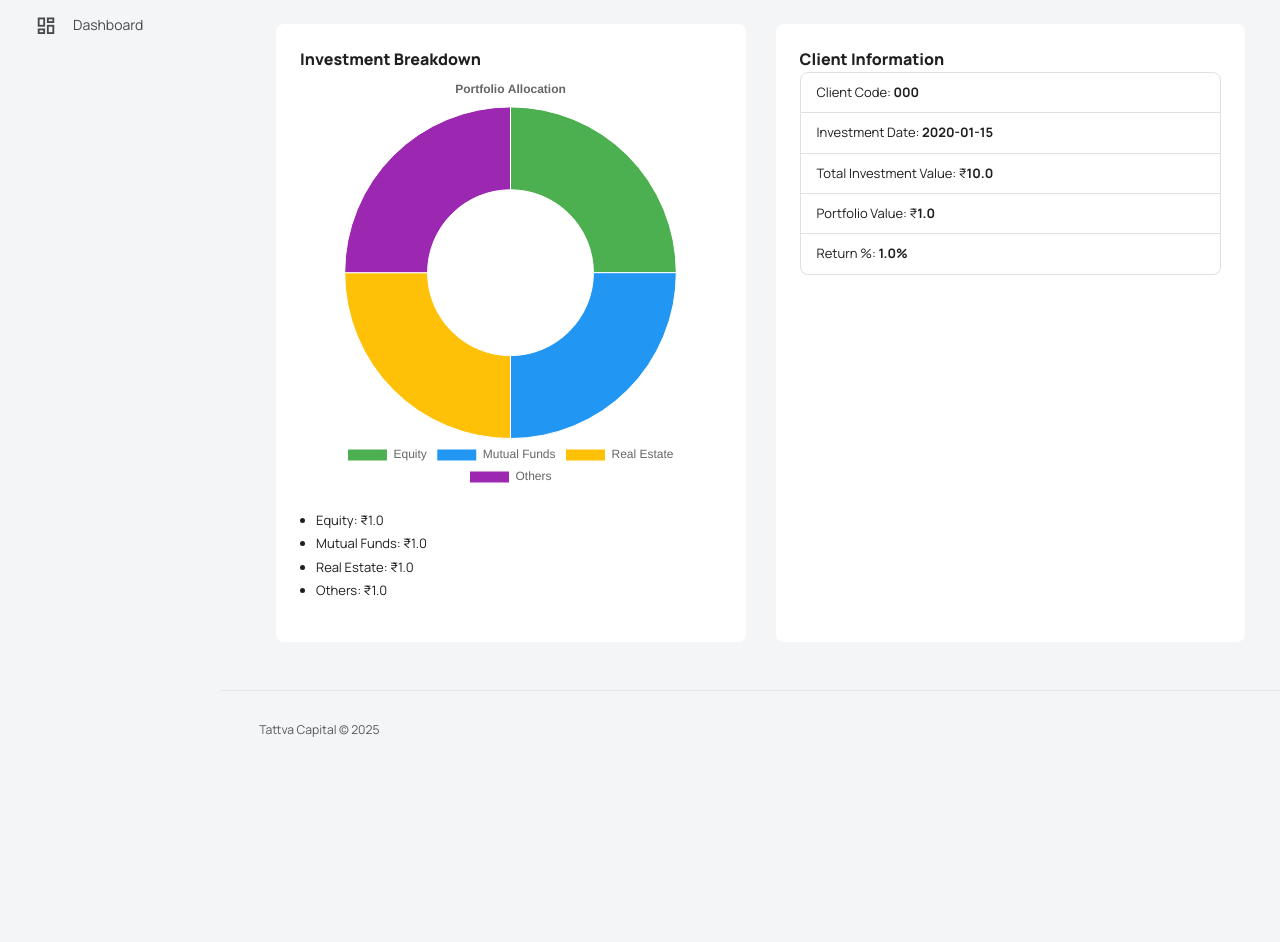
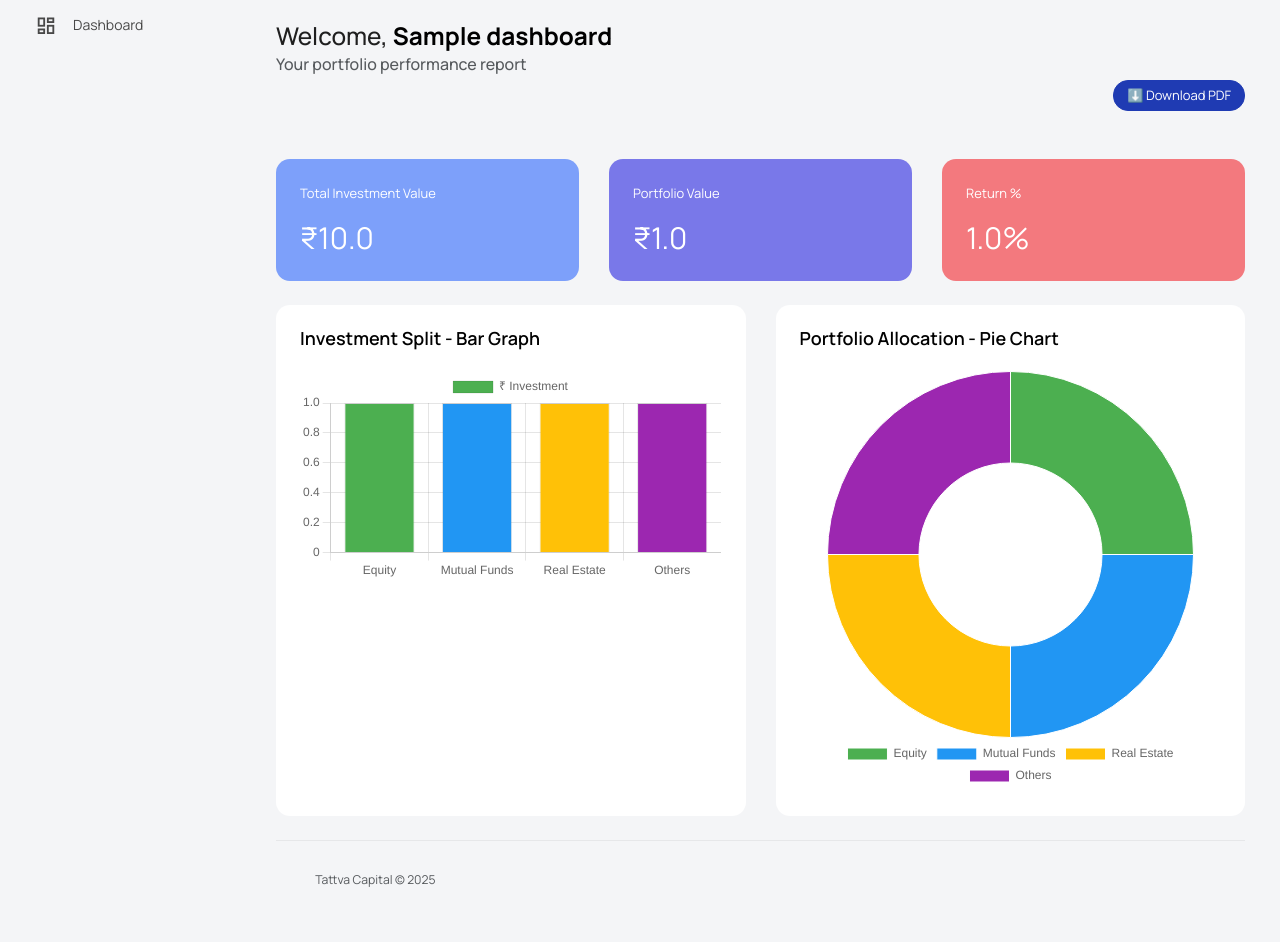
Before and after one commit to HarikaMKHS/Tattva-Capital, a Flask app: template templates/client_dashboard.html in a window 1280 px wide. Shown: the part 97-1039 px from the top of the page. Before the commit the page ends 834 px from the top, so only its background shows below. Run offline with Flask 3, Linux system fonts and the light colour scheme; the template is opened without the code that fills it: values that come from a table or form of the project are taken from there, others are empty; tables that the repository leaves empty hold one stand-in row (values such as "Sample post"); some libraries are stand-ins or nearby versions.

Commit message:
dashboard updating style things

```diff
--- a/templates/client_dashboard.html
+++ b/templates/client_dashboard.html
@@ -2,16 +2,15 @@
 <html lang="en">
 <head>
   <meta charset="utf-8" />
-    <title>Tattva Capital Dashboard</title>
+  <title>Client Dashboard | Tattva Capital</title>
   <meta name="viewport" content="width=device-width, initial-scale=1" />
 
-    <!-- CSS -->
+  <!-- Bootstrap & Star Admin CSS -->
   <link rel="stylesheet" href="{{ url_for('static', filename='assets/vendors/mdi/css/materialdesignicons.min.css') }}">
   <link rel="stylesheet" href="{{ url_for('static', filename='assets/vendors/css/vendor.bundle.base.css') }}">
   <link rel="stylesheet" href="{{ url_for('static', filename='assets/css/style.css') }}">
   <link rel="shortcut icon" href="{{ url_for('static', filename='assets/images/favicon.png') }}" />
 </head>
-
 <body>
   <div class="container-scroller">
     <!-- Navbar -->
@@ -39,40 +38,69 @@
         </ul>
       </nav>
 
-        <!-- Main -->
+      <!-- Main Content -->
       <div class="main-panel">
         <div class="content-wrapper">
+          <!-- Heading -->
+          <div class="row mb-4">
+            <div class="col-12">
+              <h3 class="welcome-text">Welcome, <span class="text-black fw-bold">{{ client_data.client_name }}</span></h3>
+              <h5 class="text-muted">Your portfolio performance report</h5>
+              <div class="mb-4 text-end">
+              <button class="btn btn-sm btn-primary" onclick="downloadPDF()">⬇️ Download PDF</button>
+              </div>
+
+            </div>
+          </div>
+
+          <!-- Stat Cards -->
+           <div id="pdf-area">
+
           <div class="row">
-              <!-- Doughnut Chart -->
-              <div class="col-md-6 grid-margin stretch-card">
-                <div class="card card-rounded">
+            <div class="col-md-4 grid-margin stretch-card">
+              <div class="card card-tale">
                 <div class="card-body">
-                    <h4 class="card-title card-title-dash">Investment Breakdown</h4>
-                    <canvas id="investmentChart"></canvas>
-                    <div class="mt-3">
-                      <ul>
-                        <li>Equity: ₹{{ client_data.equity }}</li>
-                        <li>Mutual Funds: ₹{{ client_data.mf }}</li>
-                        <li>Real Estate: ₹{{ client_data.re }}</li>
-                        <li>Others: ₹{{ client_data.others }}</li>
-                      </ul>
+                  <p class="mb-4">Total Investment Value</p>
+                  <p class="fs-30 mb-2">₹{{ client_data.total_value }}</p>
+                </div>
+              </div>
+            </div>
+            <div class="col-md-4 grid-margin stretch-card">
+              <div class="card card-light-blue">
+                <div class="card-body">
+                  <p class="mb-4">Portfolio Value</p>
+                  <p class="fs-30 mb-2">₹{{ client_data.portfolio_value }}</p>
+                </div>
+              </div>
+            </div>
+            <div class="col-md-4 grid-margin stretch-card">
+              <div class="card card-light-danger">
+                <div class="card-body">
+                  <p class="mb-4">Return %</p>
+                  <p class="fs-30 mb-2">{{ client_data.return_pct }}%</p>
                 </div>
               </div>
             </div>
           </div>
 
-              <!-- Client Info Card -->
+          <!-- Graphs Row -->
+          <div class="row">
+            <!-- Bar Graph -->
             <div class="col-md-6 grid-margin stretch-card">
-                <div class="card card-rounded">
+              <div class="card">
                 <div class="card-body">
-                    <h4 class="card-title card-title-dash">Client Information</h4>
-                    <ul class="list-group">
-                      <li class="list-group-item">Client Code: <b>{{ client_data.client_code }}</b></li>
-                      <li class="list-group-item">Investment Date: <b>{{ client_data.investment_date }}</b></li>
-                      <li class="list-group-item">Total Investment Value: ₹<b>{{ client_data.total_value }}</b></li>
-                      <li class="list-group-item">Portfolio Value: ₹<b>{{ client_data.portfolio_value }}</b></li>
-                      <li class="list-group-item">Return %: <b>{{ client_data.return_pct }}%</b></li>
-                    </ul>
+                  <h4 class="card-title">Investment Split - Bar Graph</h4>
+                  <canvas id="barChart"></canvas>
+                </div>
+              </div>
+            </div>
+
+            <!-- Pie Chart -->
+            <div class="col-md-6 grid-margin stretch-card">
+              <div class="card">
+                <div class="card-body">
+                  <h4 class="card-title">Portfolio Allocation - Pie Chart</h4>
+                  <canvas id="investmentChart"></canvas>
                 </div>
               </div>
             </div>
@@ -88,23 +116,23 @@
       </div>
     </div>
   </div>
+  </div>
 
   <!-- JS -->
   <script src="{{ url_for('static', filename='assets/vendors/js/vendor.bundle.base.js') }}"></script>
   <script src="{{ url_for('static', filename='assets/vendors/chart.js/chart.umd.js') }}"></script>
   <script>
-      const ctx = document.getElementById('investmentChart');
-      new Chart(ctx, {
+    const pieCtx = document.getElementById('investmentChart');
+    new Chart(pieCtx, {
       type: 'doughnut',
       data: {
         labels: ['Equity', 'Mutual Funds', 'Real Estate', 'Others'],
         datasets: [{
-            label: 'Investment ₹',
           data: [
-              {{ client_data.equity }},
-              {{ client_data.mf }},
-              {{ client_data.re }},
-              {{ client_data.others or 0 }}
+            {{ client_data.equity | default(0) }},
+            {{ client_data.mf | default(0) }},
+            {{ client_data.re | default(0) }},
+            {{ client_data.others | default(0) }}
           ],
           backgroundColor: ['#4CAF50', '#2196F3', '#FFC107', '#9C27B0'],
           borderWidth: 1
@@ -114,7 +142,32 @@
         responsive: true,
         plugins: {
           legend: { position: 'bottom' },
-            title: { display: true, text: 'Portfolio Allocation' }
+          title: { display: false }
+        }
+      }
+    });
+
+    const barCtx = document.getElementById('barChart');
+    new Chart(barCtx, {
+      type: 'bar',
+      data: {
+        labels: ['Equity', 'Mutual Funds', 'Real Estate', 'Others'],
+        datasets: [{
+          label: '₹ Investment',
+          data: [
+            {{ client_data.equity | default(0) }},
+            {{ client_data.mf | default(0) }},
+            {{ client_data.re | default(0) }},
+            {{ client_data.others | default(0) }}
+          ],
+          backgroundColor: ['#4CAF50', '#2196F3', '#FFC107', '#9C27B0'],
+          borderWidth: 1
+        }]
+      },
+      options: {
+        responsive: true,
+        scales: {
+          y: { beginAtZero: true }
         }
       }
     });
```
Lines whose indentation alone changed are shown as unchanged.
